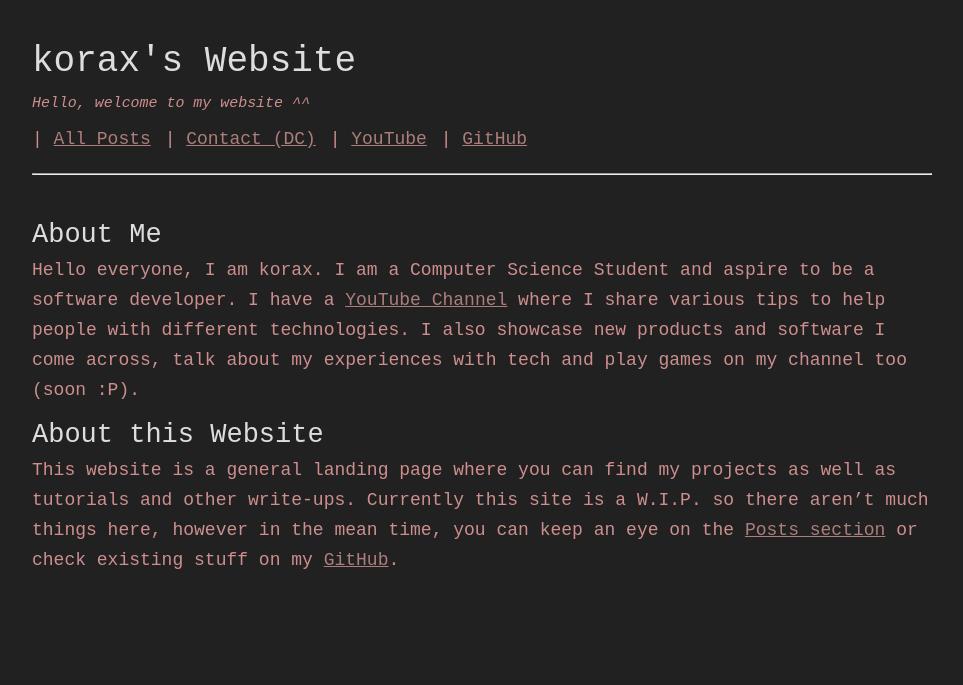
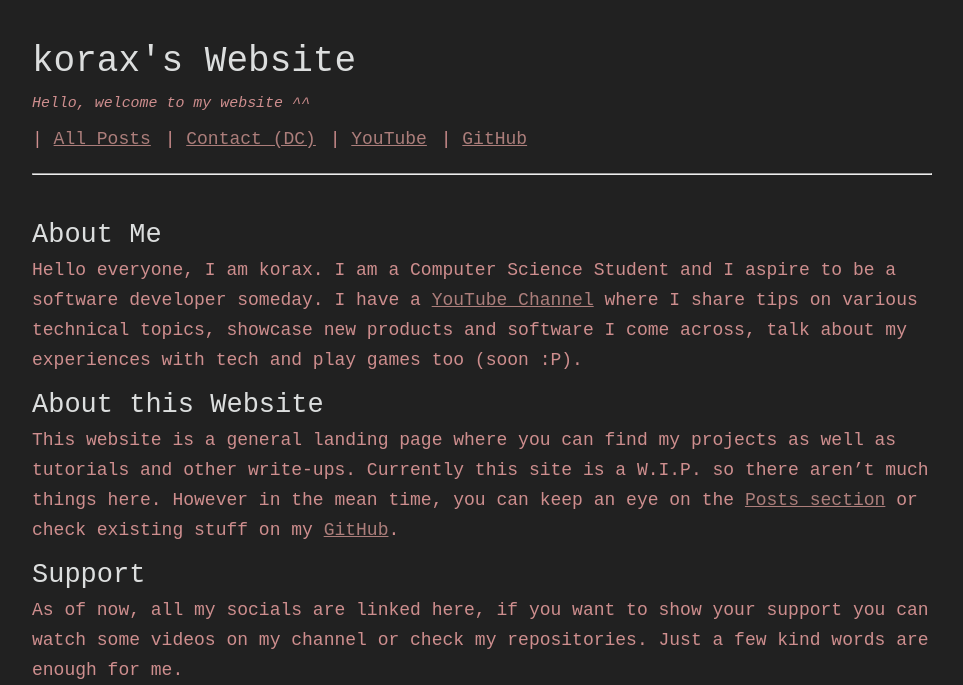
Before and after one commit to koraxial/koraxial.github.io, a Jekyll site: the page built from index.md, in a window 1280 px wide. Shown: the top 685 px of the page, without its empty margins (158-1121 px from the left). Built offline with Jekyll 4.4.1, drawn with Linux system fonts in a browser that asks for light colours; grey boxes are pictures that could not be loaded.

Commit message:
Update index.md

```diff
--- a/index.md
+++ b/index.md
@@ -4,7 +4,17 @@ title: Home
 ---
 
 ## About Me
-Hello everyone, I am korax. I am a Computer Science Student and aspire to be a software developer. I have a <a href="https://www.youtube.com/@_korax_">YouTube Channel</a> where I share various tips to help people with different technologies. I also showcase new products and software I come across, talk about my experiences with tech and play games on my channel too (soon :P).
+Hello everyone, I am korax. I am a Computer Science Student and I aspire to be a software developer someday.
+I have a <a href="https://www.youtube.com/@_korax_">YouTube Channel</a> where I share tips on various technical topics, showcase new products and software I come across, talk about my experiences with tech and play games too (soon :P).
 
 ## About this Website
-This website is a general landing page where you can find my projects as well as tutorials and other write-ups. Currently this site is a W.I.P. so there aren't much things here, however in the mean time, you can keep an eye on the <a href="/posts/index.html">Posts section</a> or check existing stuff on my <a href="https://github.com/koraxial">GitHub</a>.
+This website is a general landing page where you can find my projects as well as tutorials and other write-ups. Currently this site is a W.I.P. so there aren't much things here.
+However in the mean time, you can keep an eye on the <a href="/posts/index.html">Posts section</a> or check existing stuff on my <a href="https://github.com/koraxial">GitHub</a>.
+
+## Support
+As of now, all my socials are linked here, if you want to show your support you can watch some videos on my channel or check my repositories.
+Just a few kind words are enough for me.
+
+<p align="center">
+<iframe src="https://giphy.com/embed/JRUtn0sCuAn0bzfc4C" width="480" height="477" frameBorder="0" class="giphy-embed" allowFullScreen></iframe><p><a href="https://giphy.com/stickers/crayon-shinchan-shin-chan-JRUtn0sCuAn0bzfc4C">via GIPHY</a></p>
+</p>
```
